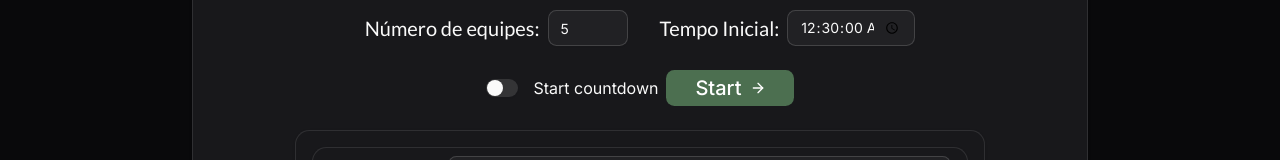
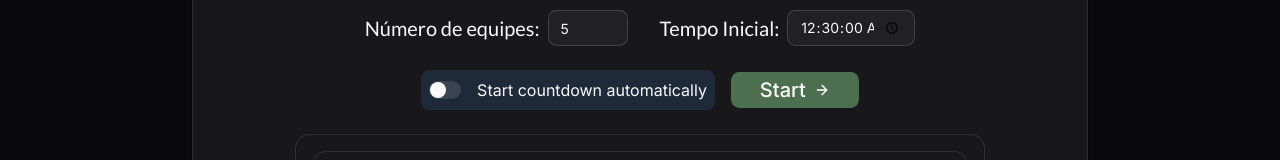
Before and after one commit to vtmattedi/ChronoApp, a React (Vite) app: page / in a window 1280 px wide. Shown: the part 255-415 px from the top of the page. Built offline with nearby package versions, Linux system fonts and the light colour scheme.

Commit message:
Fixed start timer

```diff
--- a/src/Pages/Teams.tsx
+++ b/src/Pages/Teams.tsx
@@ -91,10 +91,10 @@ const Teams: React.FC = () => {
                         />
                     </div>
                 </div>
-                <div className='flex flex-row gap-2 justify-center items-center'>
-                    <div className='flex items-center gap-2'>
+                <div className='flex flex-row gap-4 justify-center items-center'>
+                    <div className='flex flex-row items-center gap-2 bg-gray-400 dark:bg-gray-800 p-2 rounded-md'>
                         <Switch className="" id="countdowntoggle" />
-                        <label htmlFor="countdowntoggle" className="ml-2">Start countdown</label>
+                        <label htmlFor="countdowntoggle" className="ml-2">Start countdown automatically</label>
                     </div>
                     <Button className=' bg-[#4C6F50] text-white hover:bg-[#3e5c40] w-32 text-xl justify-center items-center'
                         onClick={() => {
@@ -107,8 +107,8 @@ const Teams: React.FC = () => {
                             }
                             setGlobalTeams(t.slice(0, numberOfTeams));
                             toast.success("Equipes configuradas!");
-                            const start = (document.getElementById('countdowntoggle') as HTMLInputElement).checked;
-                            Navigate('/chrono' + (start ? '?start=true' : ''));
+                            const start = (document.getElementById('countdowntoggle') as HTMLButtonElement).ariaChecked;
+                            Navigate('/chrono' + (start === 'true' ? '?start=true' : ''));
                         }}
                     >Start <ArrowRight  /></Button>
                 </div>
--- a/src/Providers/Timer.tsx
+++ b/src/Providers/Timer.tsx
@@ -33,11 +33,12 @@ export const TimerProvider = ({ children }: { children: ReactNode }) => {
     const [teams, _setTeams] = useState<Team[]>([]);
     const lastTick = React.useRef(0);
     const setTeams = (newTeams: Team[]) => {
-
-
-        _setTeams(newTeams);
-        rearmChrono(newTeams.map((_, i) => i));
-
+        const _teams = newTeams.map(team => {
+            team.state = 'ready';
+            team.timeLeft = team.baseTime;
+            return team;
+        });
+        _setTeams(_teams);
     }
     const startChrono = (index: number[]) => {
         const t = teams;
```
